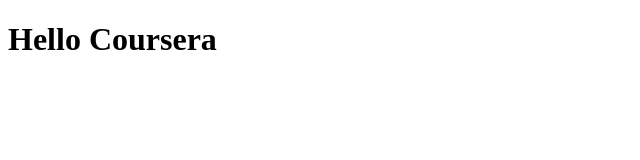
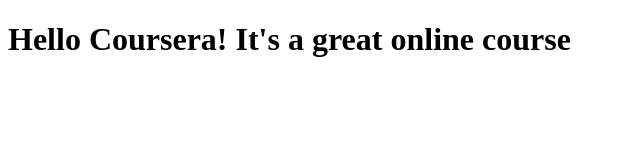
Before and after one commit to Donoloye/coursera-test, a plain HTML site: page site/index.html in a window 1280 px wide. Shown: the whole page, without its empty margins (0-640 px from the left). Drawn offline with Linux system fonts and the light colour scheme.

Commit message:
more addition

```diff
--- a/site/index.html
+++ b/site/index.html
@@ -1,9 +1,9 @@
 <!DOCTYPE html>
 <html>
 <head>
-	<title>Hello Coursera! It's a great course</title>
+	<title>Hello Coursera</title>
 </head>
 <body>
-<h1>Hello Coursera</h1>
+<h1>Hello Coursera! It's a great online course</h1>
 </body>
 </html>
```
